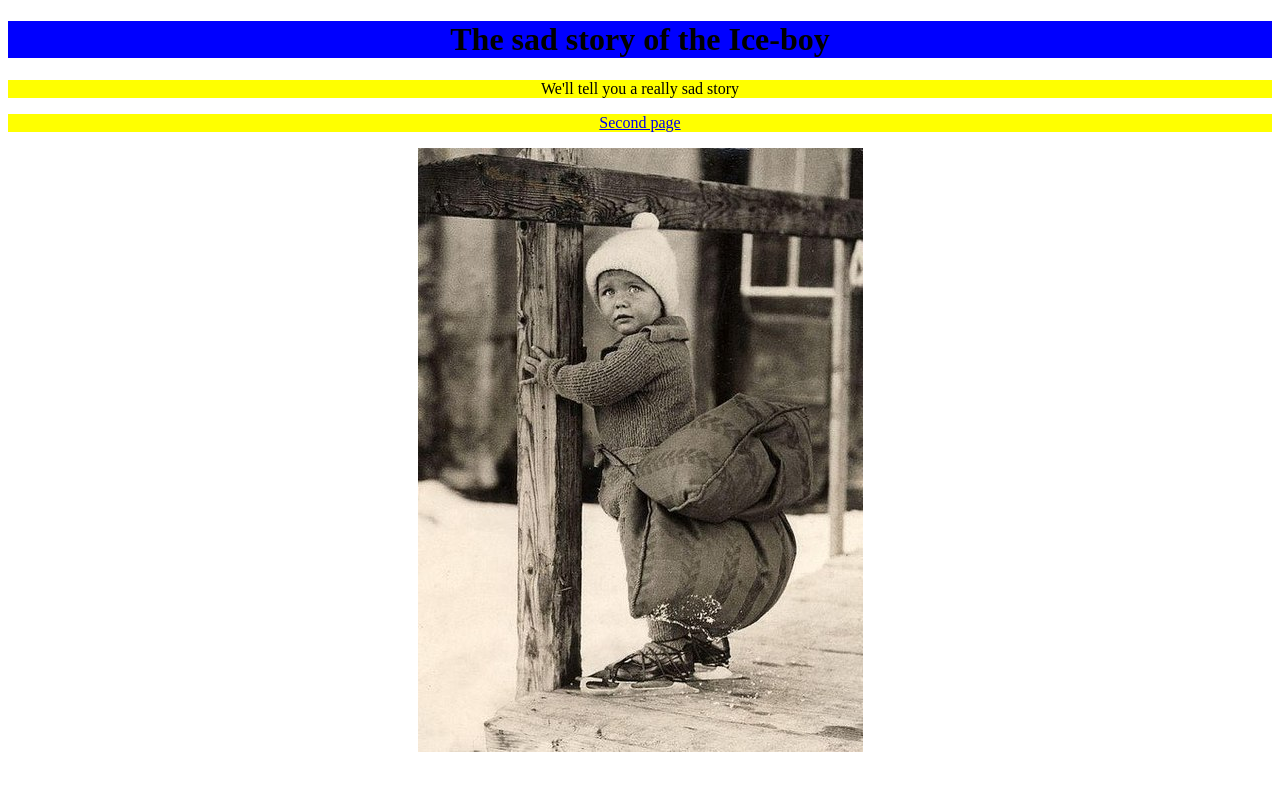
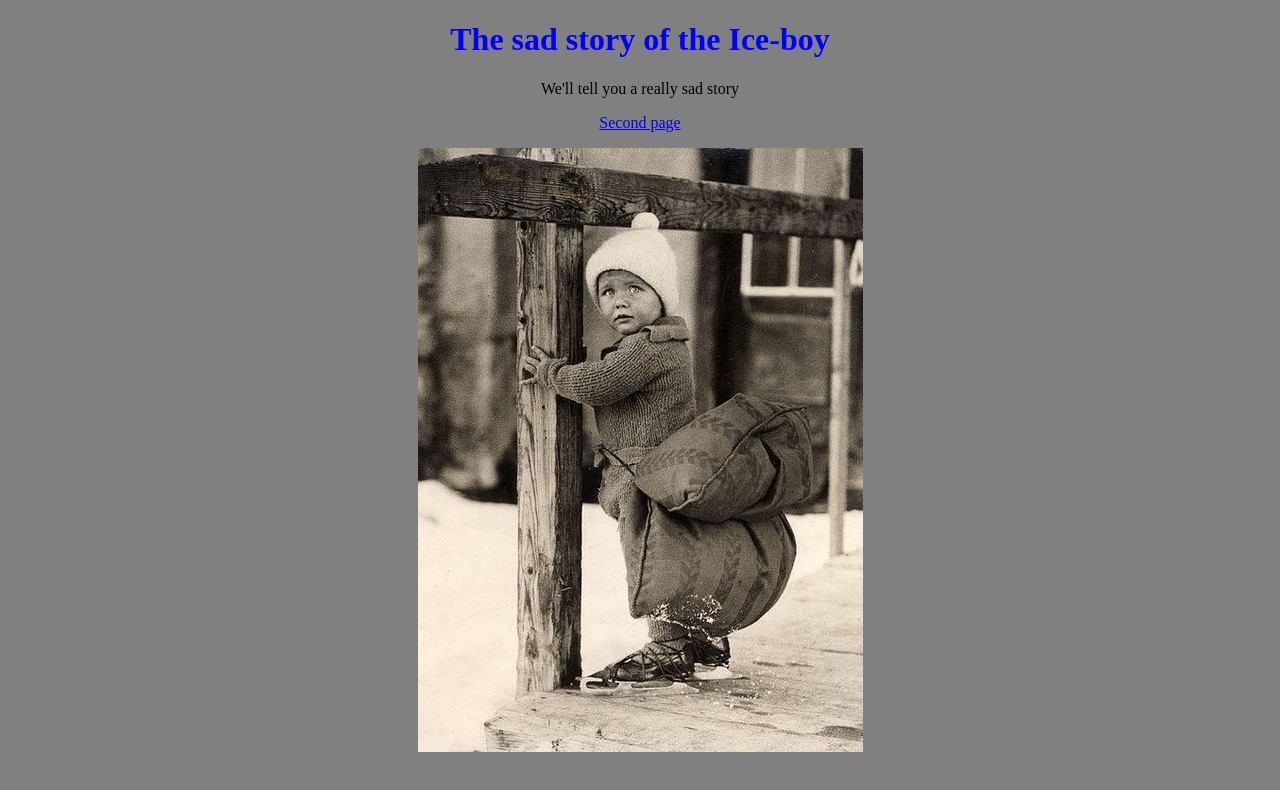
Before and after one commit to AlAri20/Icy-boy, a plain HTML site: page index.html in a window 1280 px wide. Drawn offline with Linux system fonts and the light colour scheme.

Commit message:
Update mystyle.css

```diff
--- a/mystyle.css
+++ b/mystyle.css
@@ -1,11 +1,7 @@
-h1 {
-  background-color: blue;
-}
-
-div {
+body {
   background-color: grey;
 }
 
-p {
-  background-color: yellow;
+h1 {
+  color: blue;
 }
```
